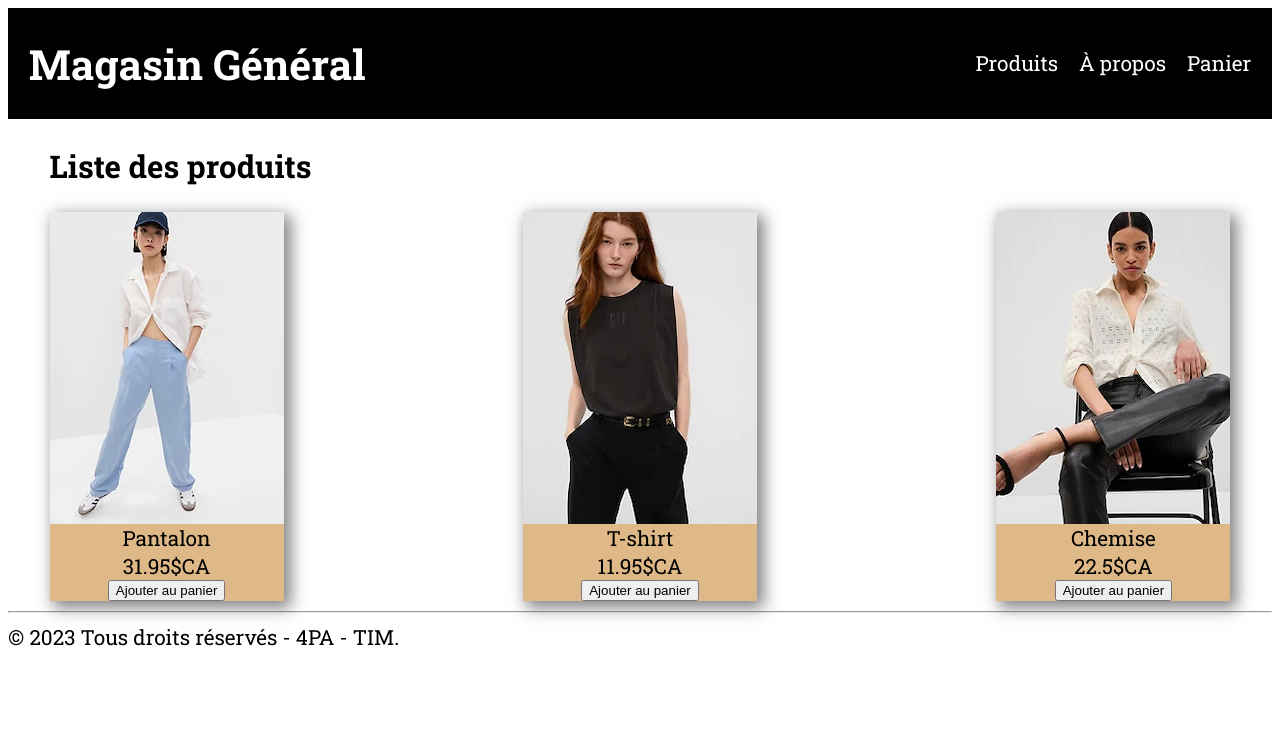
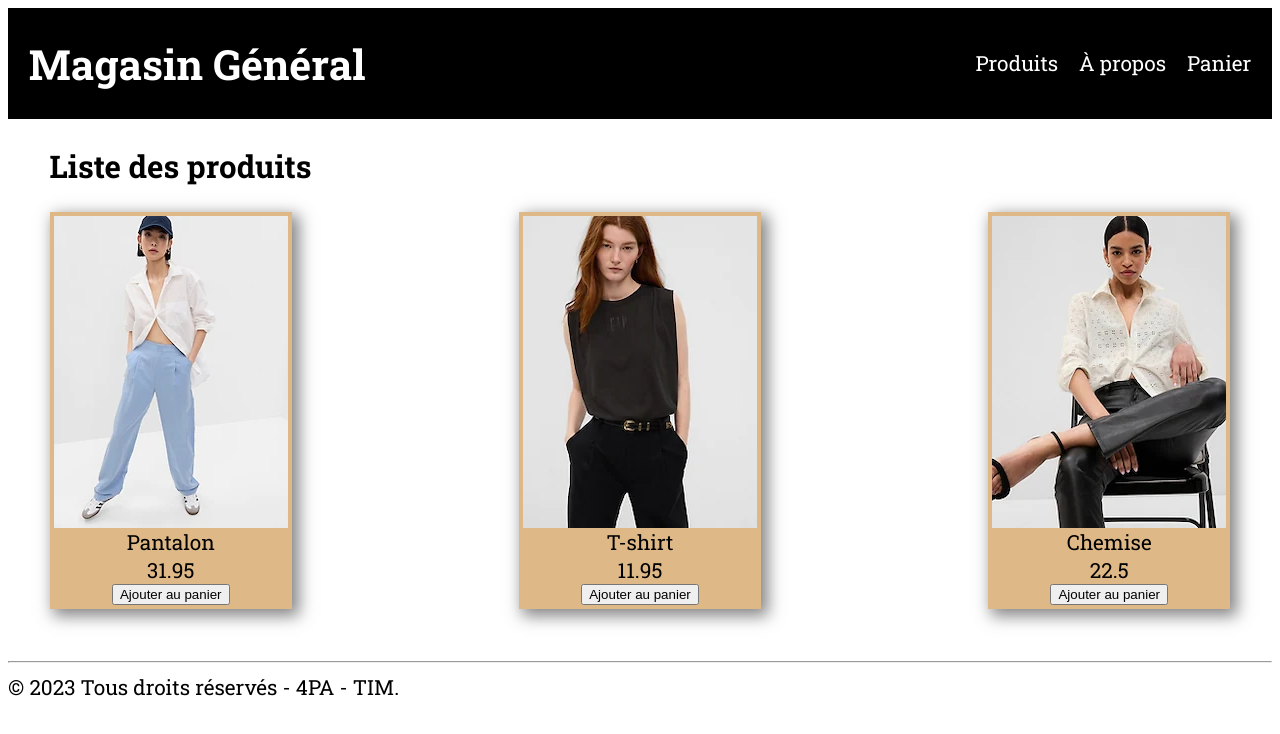
Before and after one commit to tattegrainDrey/magasin-general, a React (Create React App) app: page / in a window 1280 px wide. Shown: the top 734 px of the page. Built offline with nearby package versions, Linux system fonts and the light colour scheme.

Commit message:
Ajout de style sur les articles

```diff
--- a/package.json
+++ b/package.json
@@ -1,8 +1,10 @@
 {
+  "homepage -off": "https://github.com/tattegrainDrey.github.io/4pa-magasin-general",
   "name": "magasin-general",
   "version": "0.1.0",
   "private": true,
   "dependencies": {
+    "gh-pages": "^5.0.0",
     "react": "^18.2.0",
     "react-dom": "^18.2.0",
     "react-scripts": "5.0.1",
@@ -12,7 +14,9 @@
     "start": "react-scripts start",
     "build": "react-scripts build",
     "test": "react-scripts test",
-    "eject": "react-scripts eject"
+    "eject": "react-scripts eject",
+    "deploy" : "gh-pages -d build",
+    "predeploy" : "npm run build"
   },
   "eslintConfig": {
     "extends": [
--- a/src/Produit.scss
+++ b/src/Produit.scss
@@ -2,10 +2,8 @@
     display: flex;
     flex-direction: column;
     align-items: center;
+    margin-bottom: 2em;
+    padding: .2em;
     background-color: burlywood;
     box-shadow:  5px 5px 15px 2px rgba(80,80,80,0.7);
-
-    .prix::after {
-        content: '$CA';
-    }
 }
```
Also changed, not shown: 1 other file (tests, documents, lock files or other folders).
